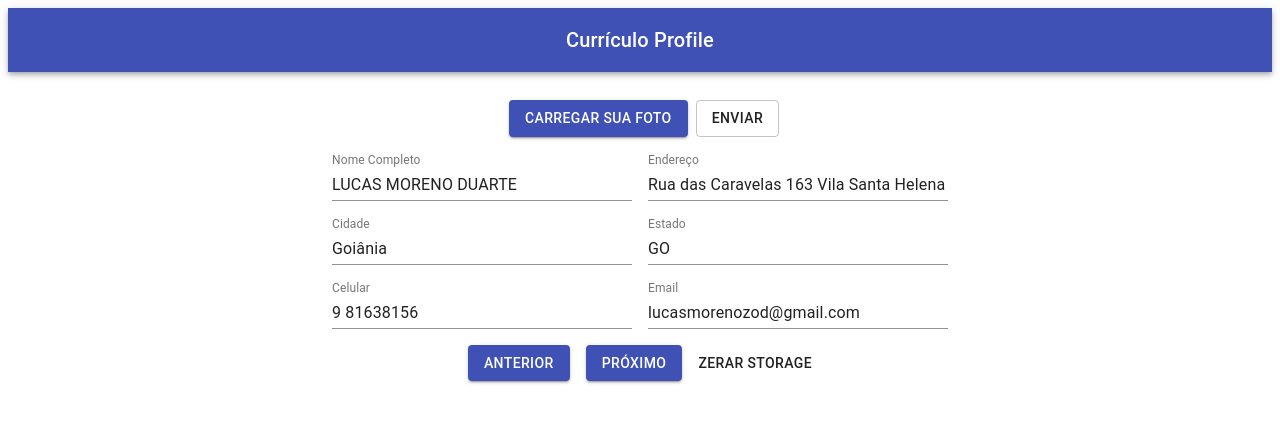
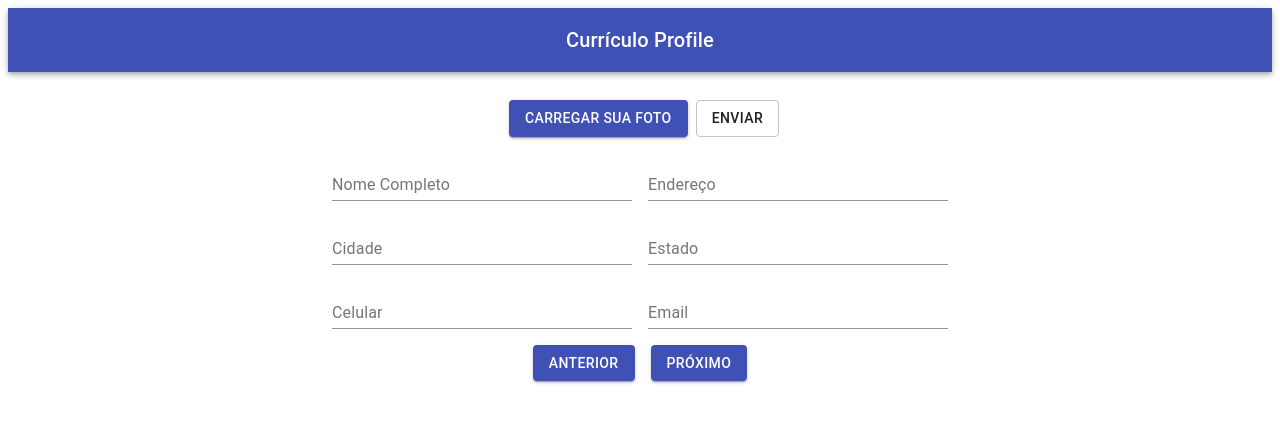
Before and after one commit to LucasZod/curriculo-profile, a React (Create React App) app: page /curriculo1 in a window 1280 px wide. Shown: the top 422 px of the page. Built offline with nearby package versions, Linux system fonts and the light colour scheme.

Commit message:
curriculo-profile 1.0

```diff
--- a/src/AppBar.js
+++ b/src/AppBar.js
@@ -3,6 +3,7 @@ import { makeStyles } from '@material-ui/core/styles';
 import AppBar from '@material-ui/core/AppBar';
 import Toolbar from '@material-ui/core/Toolbar';
 import Typography from '@material-ui/core/Typography';
+import {Link} from "react-router-dom";
 
 const useStyles = makeStyles((theme) => ({
     root: {
@@ -15,6 +16,9 @@ const useStyles = makeStyles((theme) => ({
     title: {
         flexGrow: 1,
     },
+    link: {
+        textDecoration: "none",
+    },
 
 }));
 
@@ -22,6 +26,7 @@ export default function Header() {
     const classes = useStyles();
     return (
         <div className={classes.root}>
+            <Link className={classes.link} to='/'>
             <AppBar position="static">
                 <Toolbar>
                     <Typography variant="h6" className={classes.title}>
@@ -29,6 +34,7 @@ export default function Header() {
                     </Typography>
                 </Toolbar>
             </AppBar>
+            </Link>
         </div>
     );
 }
--- a/src/GetItems.js
+++ b/src/GetItems.js
@@ -22,5 +22,6 @@ export default async function Get() {
     await GCCF(Data);
 
     localStorage.clear();
+    document.location.reload();
 
 }
--- a/src/StepOne.js
+++ b/src/StepOne.js
@@ -35,12 +35,12 @@ export default function StepOne() {
 
     const [img, setImg] = useState();
     const [imgData, setImgData] = useState('');
-    const [nome, setNome] = useState('LUCAS MORENO DUARTE');
-    const [end, setEnd] = useState('Rua das Caravelas 163 Vila Santa Helena');
-    const [cidade, setCidade] = useState('Goiânia');
-    const [estado, setEstado] = useState('GO');
-    const [celular, setCelular] = useState('9 81638156');
-    const [email, setEmail] = useState('lucasmorenozod@gmail.com');
+    const [nome, setNome] = useState(localStorage.getItem('@curriculo-profile/nome') || '');
+    const [end, setEnd] = useState(localStorage.getItem('@curriculo-profile/end') || '');
+    const [cidade, setCidade] = useState(localStorage.getItem('@curriculo-profile/cidade') || '');
+    const [estado, setEstado] = useState(localStorage.getItem('@curriculo-profile/estado') || '');
+    const [celular, setCelular] = useState(localStorage.getItem('@curriculo-profile/celular') || '');
+    const [email, setEmail] = useState(localStorage.getItem('@curriculo-profile/email') || '');
 
 
     const filesSelectedHandle = async event =>{
@@ -193,7 +193,7 @@ export default function StepOne() {
 
                     <Button className={classes.button} onClick={addStorage1} variant="contained" color="primary">PRÓXIMO</Button>
 
-                <Button onClick={()=>{localStorage.clear()}}>ZERAR STORAGE</Button>
+                {/*<Button onClick={()=>{localStorage.clear()}}>ZERAR STORAGE</Button>*/}
 
 
 
--- a/src/StepThree.js
+++ b/src/StepThree.js
@@ -24,10 +24,9 @@ const useStyles = makeStyles((theme) => ({
 
 export default function StepThree() {
 
-    const loremIpsum = 'Lorem Ipsum is simply dummy text of the printing and typesetting industry. Lorem Ipsum has been the industry\'s standard dummy text ever since the 1500s, when an unknown printer took a galley of type and scrambled it to make a type specimen book. It has survived not only five centuries, but also the leap into electronic typesetting, remaining essentially unchanged. It was popularised in the 1960s with the release of Letraset sheets containing Lorem Ipsum passages, and more recently with desktop publishing software like Aldus PageMaker including versions of Lorem Ipsum.';
 
-    const [inf, setInf] = useState('Formação, Cursos, Etc..');
-    const [comp, setComp] = useState(loremIpsum);
+    const [inf, setInf] = useState(localStorage.getItem('@curriculo-profile/inf') || '');
+    const [comp, setComp] = useState(localStorage.getItem('@curriculo-profile/comp') || '');
 
 
     const DadosValidator = {
@@ -99,10 +98,13 @@ export default function StepThree() {
                     </div>
 
                     <div>
-                <Link to="/curriculo2" className={classes.link}>
+                        <Link to="/curriculo2" className={classes.link}>
                 <Button className={classes.button} variant="contained" color="primary">ANTERIOR</Button>
-                </Link>
+                        </Link>
+
+                        <Link to='/curriculo1'>
                 <Button className={classes.button} onClick={gerarCurriculo} variant="contained" color="primary">GERAR CURRÍCULO</Button>
+                        </Link>
                     </div>
             </form>
                 </div>
--- a/src/StepTwo.js
+++ b/src/StepTwo.js
@@ -22,10 +22,9 @@ const useStyles = makeStyles((theme) => ({
 
 export default function StepTwo() {
 
-    const loremIpsum = 'Lorem Ipsum is simply dummy text of the printing and typesetting industry. Lorem Ipsum has been the industry\'s standard dummy text ever since the 1500s, when an unknown printer took a galley of type and scrambled it to make a type specimen book. It has survived not only five centuries, but also the leap into electronic typesetting, remaining essentially unchanged. It was popularised in the 1960s with the release of Letraset sheets containing Lorem Ipsum passages, and more recently with desktop publishing software like Aldus PageMaker including versions of Lorem Ipsum.';
 
-    const [resumo, setResumo] = useState(loremIpsum);
-    const [historico, setHistorico] = useState(loremIpsum + loremIpsum);
+    const [resumo, setResumo] = useState(localStorage.getItem('@curriculo-profile/resumo') || '');
+    const [historico, setHistorico] = useState(localStorage.getItem('@curriculo-profile/historico') || '');
 
     const DadosValidator = {
         resumo, historico
--- a/src/Validator.js
+++ b/src/Validator.js
@@ -76,8 +76,6 @@ export default function Validacao(data, props) {
     const result = validacoesKeys.filter((valid)=>{
         return props.includes(valid.campo)})
 
-    console.log(result)
-
     const verification = valido();
 
     result.forEach((dados)=>{
```
